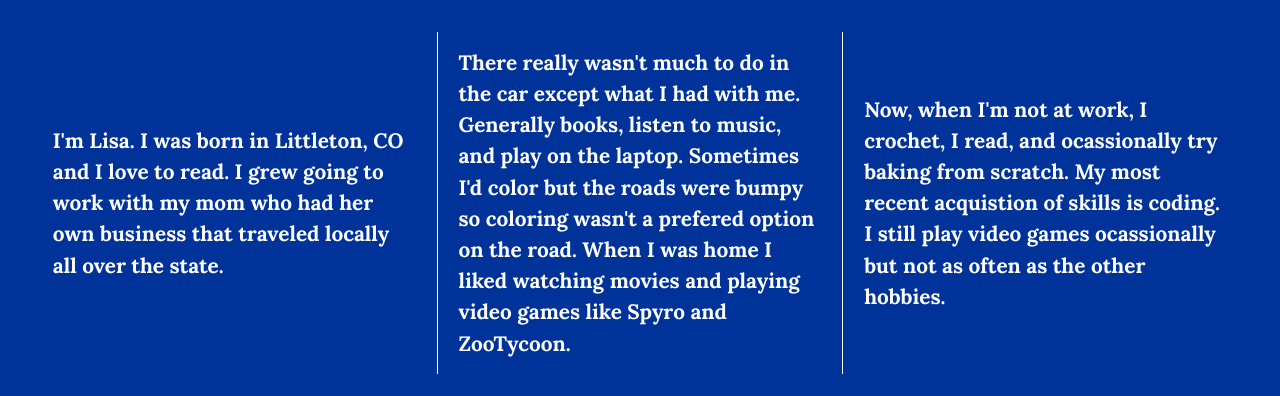
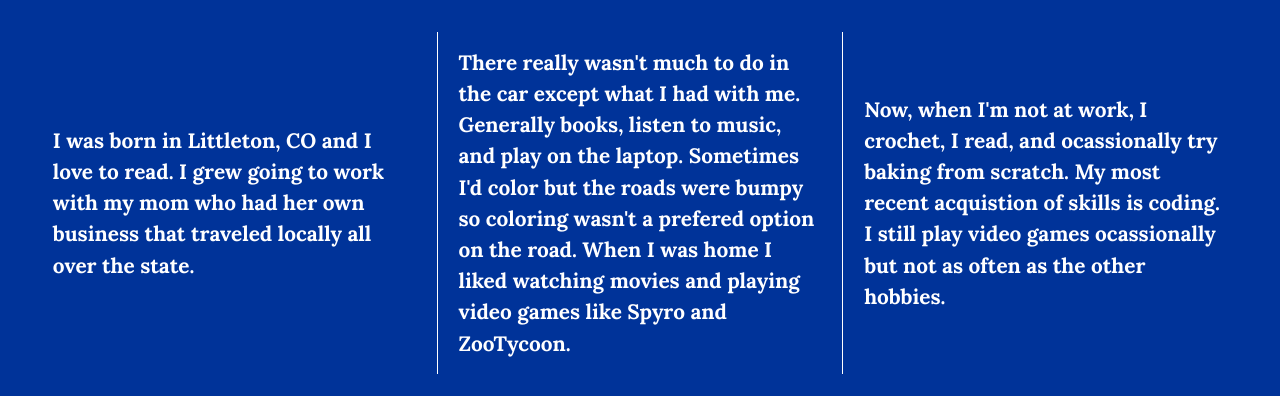
Before and after one commit to lrjuni92/flexbox-grid1, a plain HTML site: page index.html in a window 1280 px wide. Drawn offline with nearby package versions, Linux system fonts and the light colour scheme.

Commit message:
text edits

```diff
--- a/index.html
+++ b/index.html
@@ -23,7 +23,7 @@
 
         <section class="wrapper">
             <div class="div-1">
-                <p> I'm Lisa. I was born in Littleton, CO and I love to read. I grew going to work with my mom who had her own business that traveled locally all over the state.</p>
+                <p>  I was born in Littleton, CO and I love to read. I grew going to work with my mom who had her own business that traveled locally all over the state.</p>
             </div>
             <div class="div-2">
                 <p> There really wasn't much to do in the car except what I had with me. Generally books, listen to music, and play on the laptop. Sometimes I'd color but the roads were bumpy so coloring wasn't a prefered option on the road. When I was home I liked watching movies and playing video games like Spyro and ZooTycoon.</p>
```
